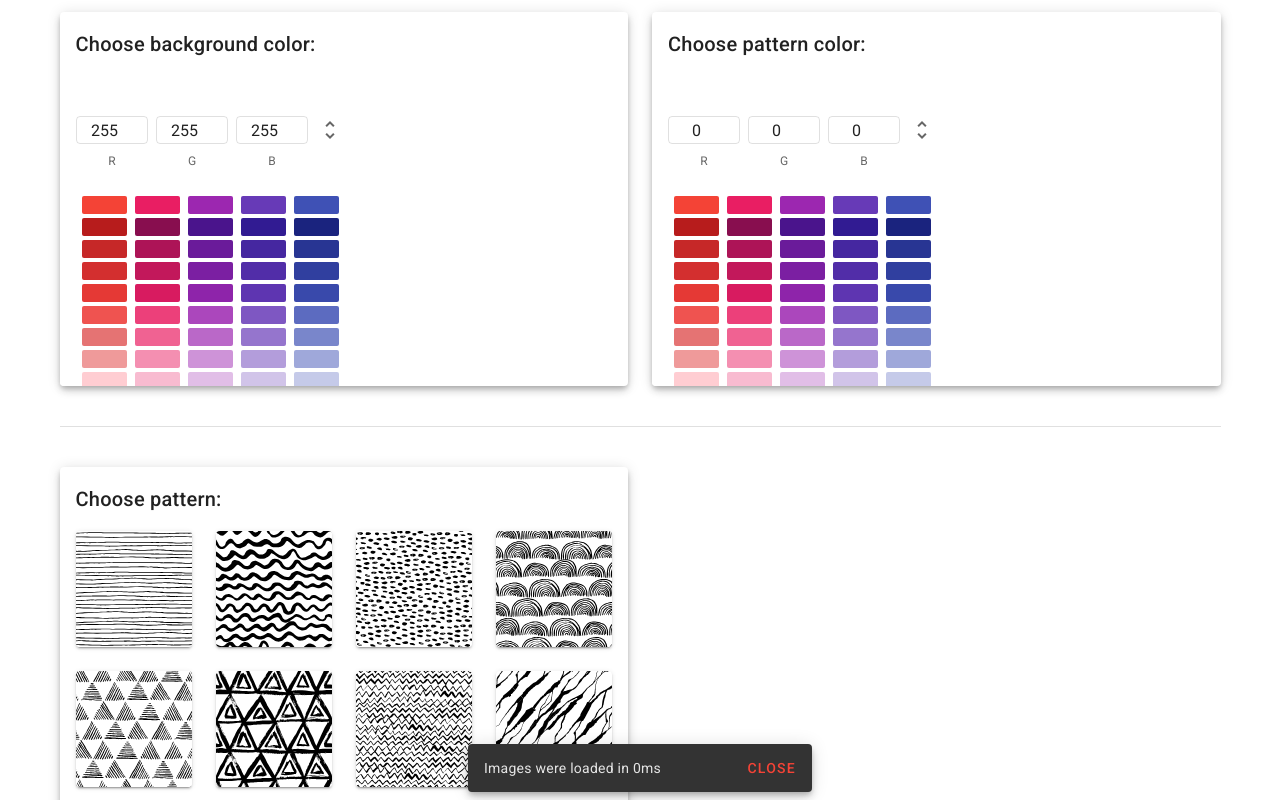
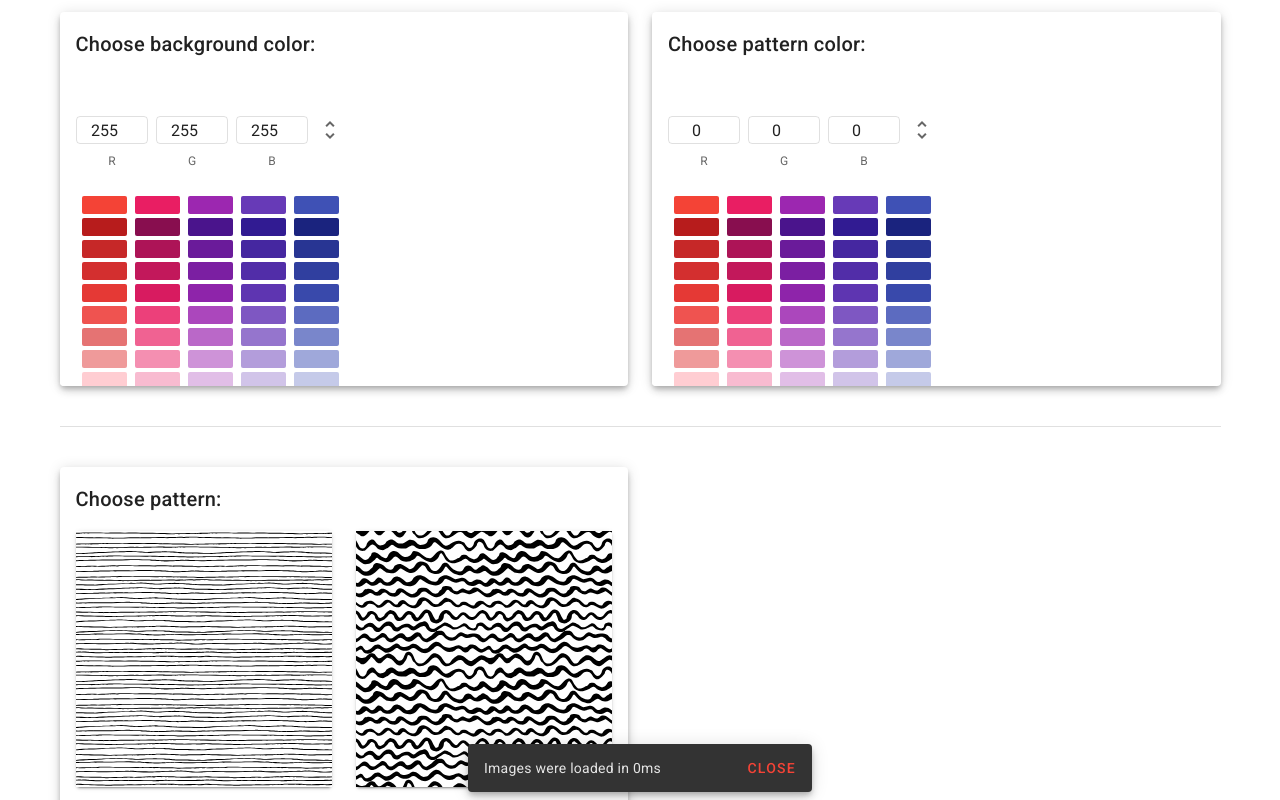
Before and after one commit to lixometr1/svg-color, a Vue app: page / in a window 1280 px wide. Shown: the top 800 px of the page. Built offline with nearby package versions, Linux system fonts and the light colour scheme.

Commit message:
fix previews

```diff
--- a/src/components/PatternCanvas/PatternCanvas.vue
+++ b/src/components/PatternCanvas/PatternCanvas.vue
@@ -1,6 +1,5 @@
 <template>
-  <div ref="container pattern-canvas">
-    <v-card>
+  <v-card class="pattern-canvas">
     <v-card-title>Save as image:</v-card-title>
 
     <v-card-text>
@@ -15,7 +14,6 @@
       <v-btn @click="save" size="lg">Save as svg</v-btn>
     </v-card-actions>
   </v-card>
-  </div>
 </template>
 
 <script>
@@ -68,6 +66,8 @@ export default {
 
 <style lang="scss">
 .pattern-canvas {
+  position: sticky;
+  top: 30px;
   &-images {
     display: flex;
     flex-wrap: wrap;
--- a/src/components/PatternChooser/PatternChooser.vue
+++ b/src/components/PatternChooser/PatternChooser.vue
@@ -1,13 +1,19 @@
 <template>
-  <v-item-group :value="value" @change="$emit('input', $event)">
+  <v-item-group
+    :value="value"
+    @change="$emit('input', $event)"
+    class="pattern-chooser"
+  >
     <v-row>
-      <v-col cols="4" sm="3" v-for="(item, idx) in items" :key="idx">
+      <v-col cols="12" sm="6" v-for="(item, idx) in items" :key="idx">
         <v-item v-slot="{ active, toggle }" :value="item.id">
-          <v-card
-            :elevation="active ? 20 : 2"
-            @click="toggle"
-            v-html="item.content"
-          >
+          <v-card :elevation="active ? 20 : 2" @click="toggle">
+            <div class="pattern-chooser-images">
+              <div v-html="item.content"></div>
+              <div v-html="item.content"></div>
+              <div v-html="item.content"></div>
+              <div v-html="item.content"></div>
+            </div>
           </v-card>
         </v-item>
       </v-col>
@@ -26,15 +32,18 @@ export default {
       default: () => [],
     },
   },
-  data: () => ({
-    values: [],
-  }),
+  data: () => ({}),
 };
 </script>
 
 <style lang="scss">
 .pattern-chooser {
-  &-content {
+  &-images {
+    display: flex;
+    flex-wrap: wrap;
+    > div {
+      width: 50%;
+    }
   }
 }
 </style>
--- a/src/views/Home.vue
+++ b/src/views/Home.vue
@@ -16,10 +16,7 @@
           >
             <v-card-title>Choose pattern: </v-card-title>
             <v-card-text>
-              <pattern-chooser
-                :items="fetchedPatterns"
-                v-model="activePattern"
-              />
+              <pattern-chooser :items="imagePatterns" v-model="activePattern" />
               <v-pagination
                 class="mt-4"
                 v-model="page"
@@ -29,7 +26,7 @@
             </v-card-text>
           </v-card>
         </v-col>
-        <v-col sm="6" cols="12">
+        <v-col sm="6" cols="12" class="position-relative">
           <!-- <pattern-preview :value="activePatternData" v-if="activePattern" /> -->
           <pattern-canvas
             :svg="activePatternData.content"
@@ -56,6 +53,7 @@ import PatternChooser from "../components/PatternChooser/PatternChooser.vue";
 import patternsData from "@/helpers/patterns-data";
 // import PatternPreview from "../components/PatternPreview/PatternPreview.vue";
 import PatternCanvas from "../components/PatternCanvas/PatternCanvas.vue";
+// import svgToBase64 from "@/helpers/svg-to-base64";
 export default {
   name: "Home",
 
@@ -88,6 +86,13 @@ export default {
         start,
         this.perPage * (this.page - 1) + this.perPage
       );
+    },
+    imagePatterns() {
+      return this.fetchedPatterns.map((pattern) => {
+        // const url = svgToBase64(pattern.content);
+        return pattern;
+        // url,
+      });
     },
   },
   created() {
```
Also changed, not shown: src/helpers/svg-to-base64.js (added, +8 -0 lines). Lines whose indentation alone changed are shown as unchanged.
